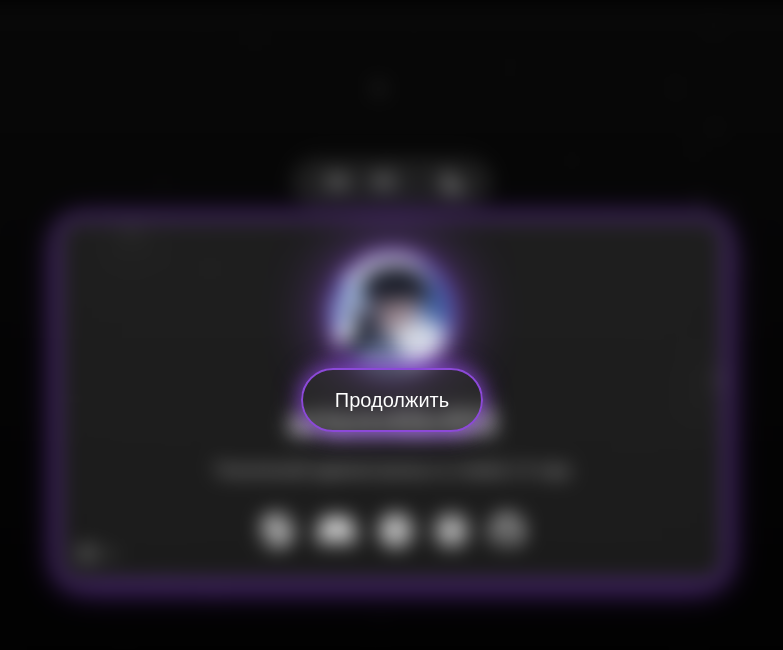
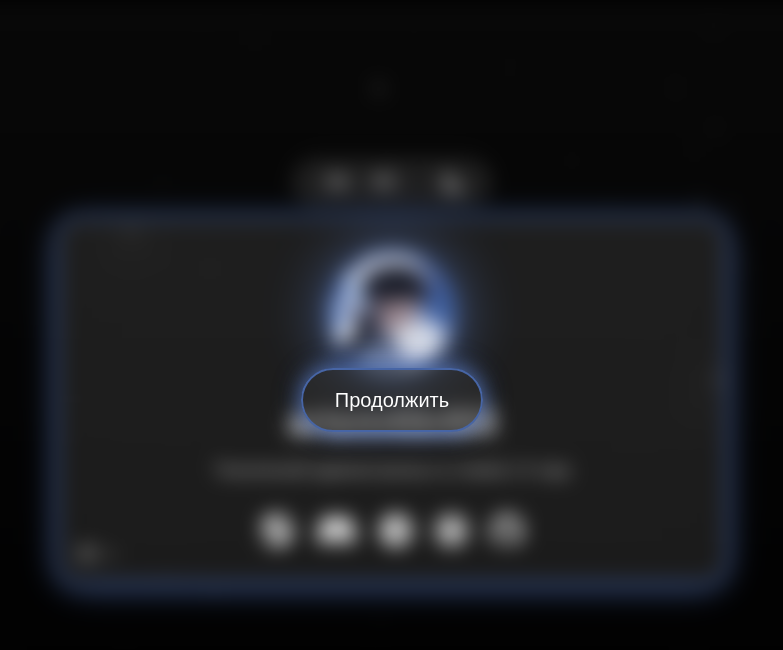
Before and after one commit to Artem4ik493/artem4ik493.github.io, a plain HTML site: page index.html in a window 1280 px wide. Shown: the whole page, without its empty margins (248-1031 px from the left). Drawn offline with nearby package versions, Linux system fonts and the light colour scheme; a web font is replaced by a local one.

Commit message:
Update index.html

```diff
--- a/index.html
+++ b/index.html
@@ -75,31 +75,31 @@
 
     #continue-btn {
       background: rgba(50, 50, 50, 0.5);
-      border: 2px solid #8c49d8;
+      border: 2px solid #4765a5;
     }
 
     #avatar {
-      box-shadow: 0px 0px 60px 0px rgba(140, 73, 216, 0.8);
-      border: 4px solid #8c49d8;
+      box-shadow: 0px 0px 60px 0px rgba(87, 120, 192, 0.8);
+      border: 4px solid #4765a5;
     }
 
     @keyframes pulseGlow {
       0% {
-        box-shadow: 0 0 10px rgba(140, 73, 216, 0.5);
+        box-shadow: 0 0 10px rgba(87, 120, 192, 0.5);
       }
 
       50% {
-        box-shadow: 0 0 20px rgba(140, 73, 216, 0.8), 0 0 30px rgba(140, 73, 216, 0.4);
+        box-shadow: 0 0 20px rgba(87, 120, 192, 0.8), 0 0 30px rgba(87, 120, 192, 0.4);
       }
 
       100% {
-        box-shadow: 0 0 10px rgba(140, 73, 216, 0.5);
+        box-shadow: 0 0 10px rgba(87, 120, 192, 0.5);
       }
     }
 
     #panel {
-      box-shadow: 0px 5px 30px -4px rgba(140, 73, 216, 0.8);
-      border: 3px solid #8c49d8;
+      box-shadow: 0px 5px 30px -4px rgba(87, 120, 192, 0.8);
+      border: 3px solid #4765a5;
     }
 
     #theme-transition {
```
